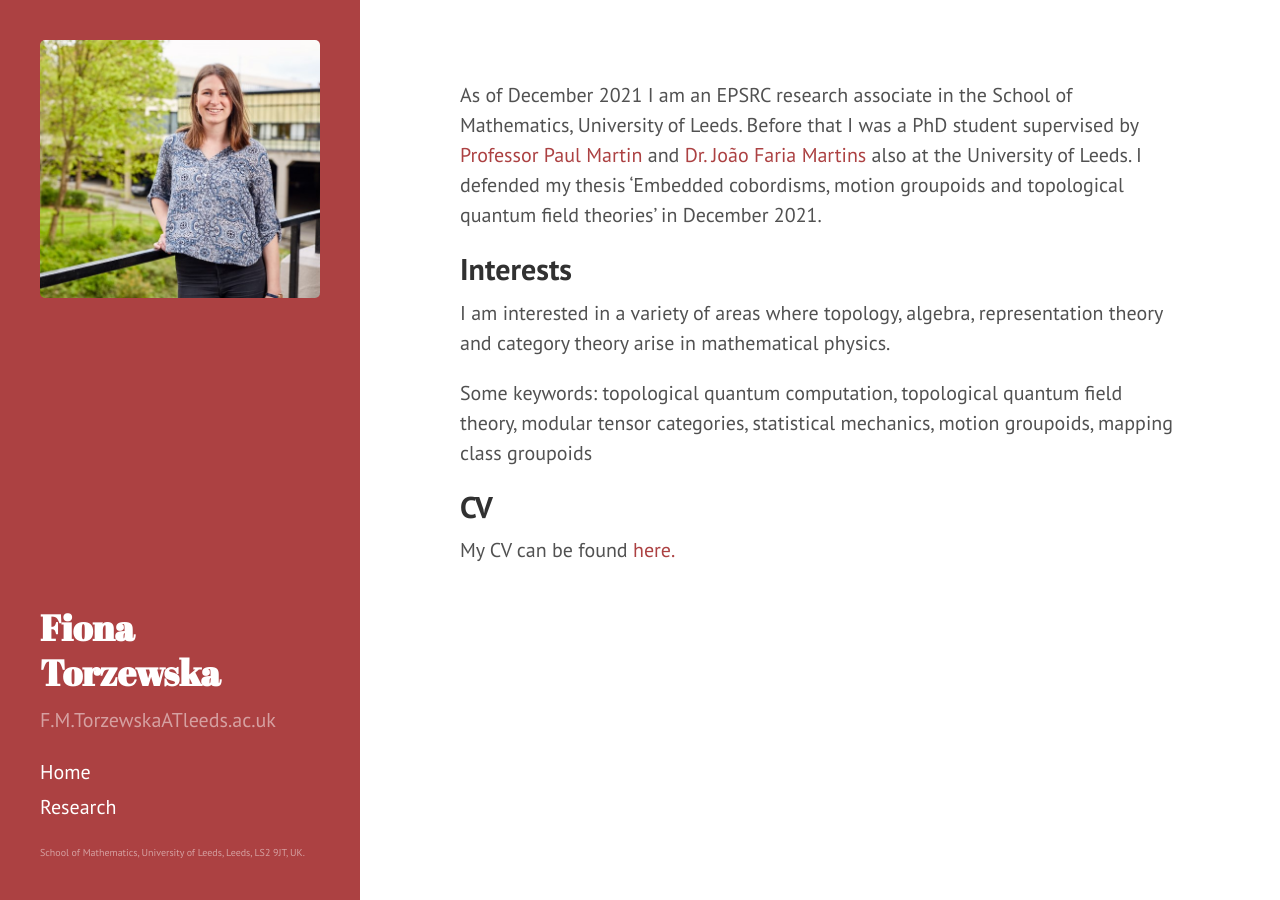
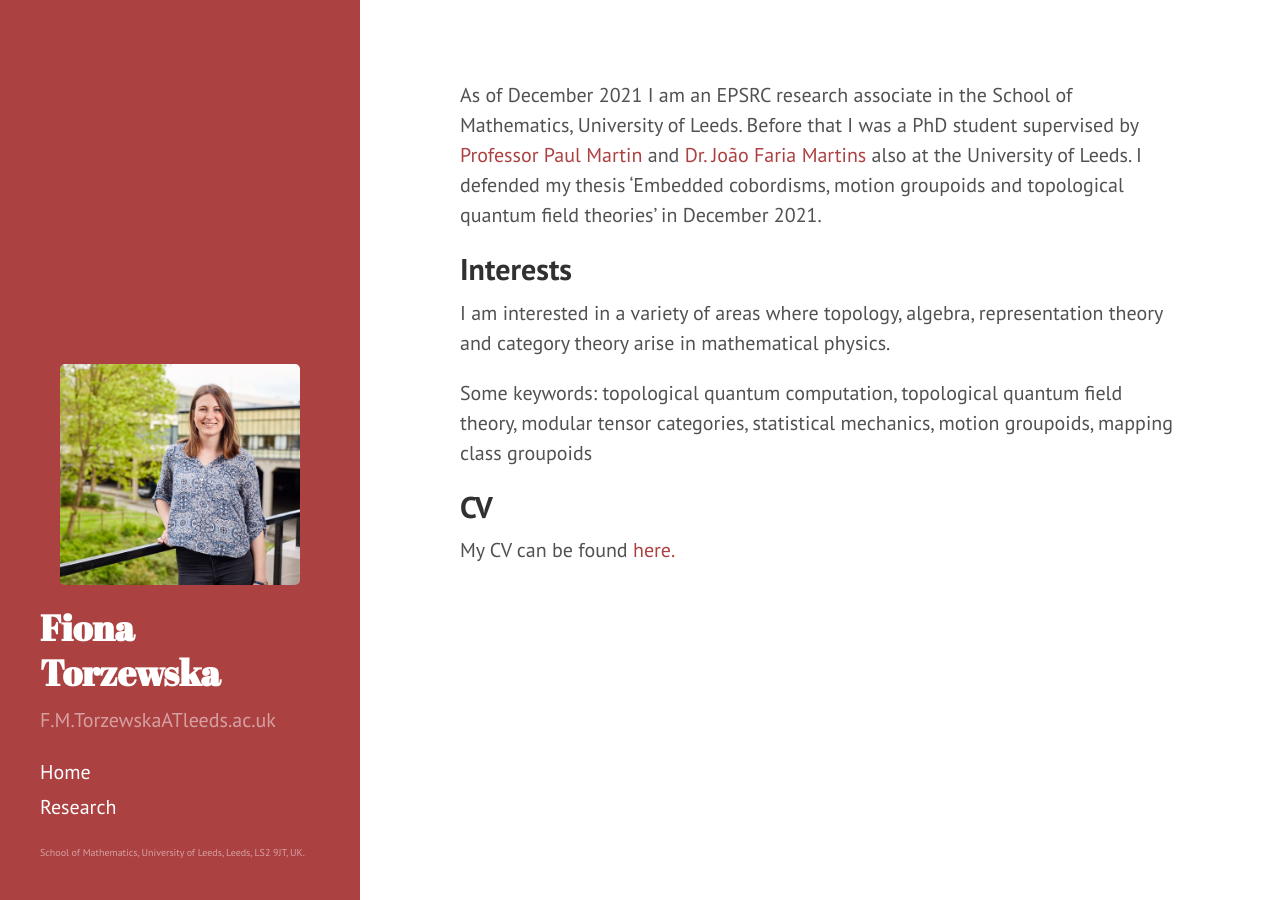
Before and after one commit to fionatorzewska/fionatorzewska.github.io, a Jekyll site: the page built from index.md, in a window 1280 px wide. Built offline with Jekyll 4.4.1, drawn with Linux system fonts in a browser that asks for light colours; Markdown is read by kramdown in place of the engine named in the settings; the list of posts is cut into pages by our own code.

Commit message:
Update sidebar.html

```diff
--- a/_includes/sidebar.html
+++ b/_includes/sidebar.html
@@ -1,12 +1,10 @@
 <div class="sidebar" overflow-y:auto>
-   <div class="container" padding-bottom: 50px>
+  <div class="container sidebar-sticky"  >
+      <div class="container" vertical align: top>
    <div class="image">
-  <!-- <p style="text-align=center"> -->
     <img src='{{"/Images/Me.jpg" | absolute_url}}' alt="Me">
-   <!-- </p> -->
   </div>
    </div>
-  <div class="container sidebar-sticky"  >
     <div class="sidebar-about">
       <h1 style="font-size:180%">
         <a href="{{ '/' | relative_url }}">
```
